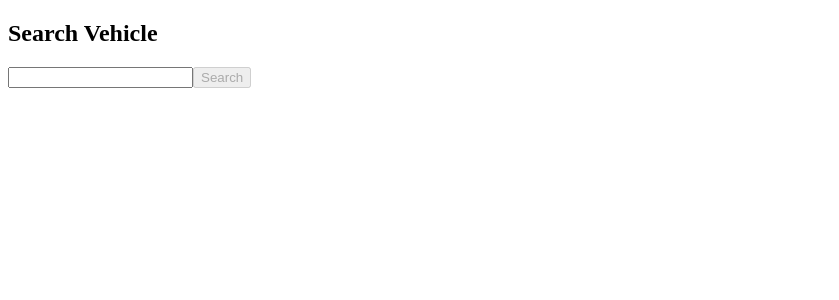
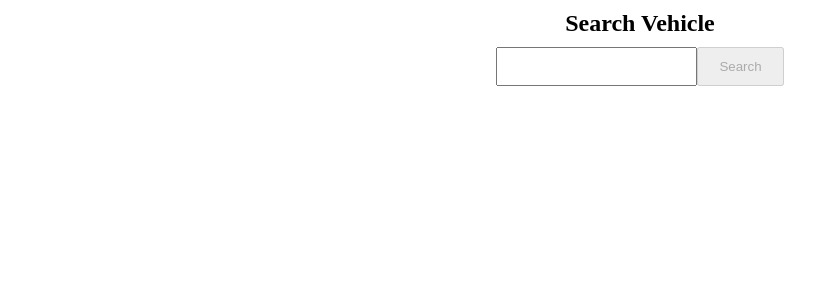
Before and after one commit to kulcsarrudolf/react-search-component, a React (Create React App) app: page / in a window 1280 px wide. Shown: the top 300 px of the page, without its empty margins (0-839 px from the left). Built offline with nearby package versions, Linux system fonts and the light colour scheme.

Commit message:
Initial Styling

```diff
--- a/src/App.js
+++ b/src/App.js
@@ -1,10 +1,13 @@
 import React from "react";
 import SearchCar from "./components/search/SearchCar";
+import "./Style.css";
 
 function App() {
   return (
     <>
-      <SearchCar />
+      <div className="container">
+        <SearchCar />
+      </div>
     </>
   );
 }
--- /dev/null
+++ b/src/Style.css
@@ -0,0 +1,41 @@
+* {
+  padding: 0;
+  margin: 0;
+}
+
+.container {
+  max-width: 500px;
+  margin: 0 auto;
+  text-align: center;
+}
+
+.container h2 {
+  margin: 10px;
+}
+
+.container input {
+  margin-bottom: 20px;
+  padding: 10px;
+  text-align: center;
+}
+
+.container button {
+  padding: 10px 20px;
+}
+
+.search-area {
+  text-align: left;
+}
+
+.search-area h3 {
+  margin-bottom: 10px;
+}
+
+.search-area ul {
+  margin-bottom: 10px;
+  list-style: none;
+}
+
+.body {
+  display: flex;
+}
--- a/src/components/search/SearchCar.jsx
+++ b/src/components/search/SearchCar.jsx
@@ -52,6 +52,7 @@ const SearchCar = () => {
         Search
       </button>
 
+      <div className="search-area">
         {searchType === "SEARCH_BY_ID" && (
           <SearchCarById carId={validSearchingValue} />
         )}
@@ -59,6 +60,7 @@ const SearchCar = () => {
         {searchType === "SEARCH_BY_COLOR" && (
           <SearchCarByColor color={validSearchingValue} />
         )}
+      </div>
     </>
   );
 };
--- a/src/components/search/SearchCarByColor.jsx
+++ b/src/components/search/SearchCarByColor.jsx
@@ -54,4 +54,3 @@ const SearchCarByColor = (props) => {
 };
 
 export default React.memo(SearchCarByColor);
-// export default SearchCarByColor;
```
Lines whose indentation alone changed are shown as unchanged.
